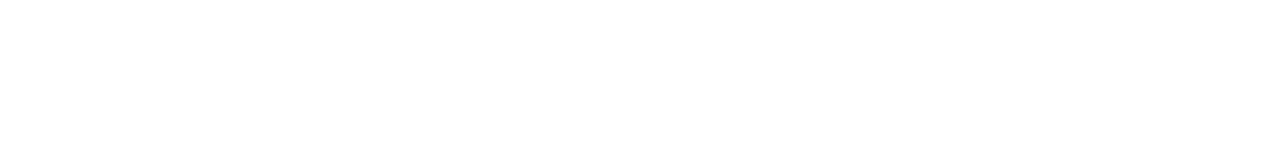
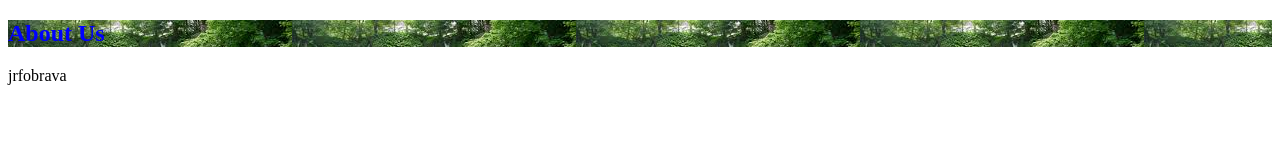
Before and after one commit to Clarisse-3924/VisitRwanda, a plain HTML site: page aboutus.html in a window 1280 px wide. Drawn offline with Linux system fonts and the light colour scheme.

Commit message:
add the background image

```diff
--- a/aboutus.html
+++ b/aboutus.html
@@ -0,0 +1,16 @@
+<!DOCTYPE html>
+<html lang="en">
+<head>
+    <meta charset="UTF-8">
+    <meta name="viewport" content="width=device-width, initial-scale=1.0">
+    <link href="css/styles.css" rel="stylesheet" type="text/css">
+    <title>Document</title>
+</head>
+<body>
+    <div id="landing-page">
+        <h2>About Us</h2>
+
+    </div>
+    <p>jrfobrava</p>
+</body>
+</html>
--- /dev/null
+++ b/css/styles.css
@@ -0,0 +1,6 @@
+#landing-page {
+    background-image: url("1.jpeg");
+}
+h2 {
+    color: blue;
+}
```
Also changed, not shown: index.html (+2 -0 lines), css/1.jpeg (added), css/2.jpeg (added), css/3.jpeg (added), css/4.jpeg (added).
